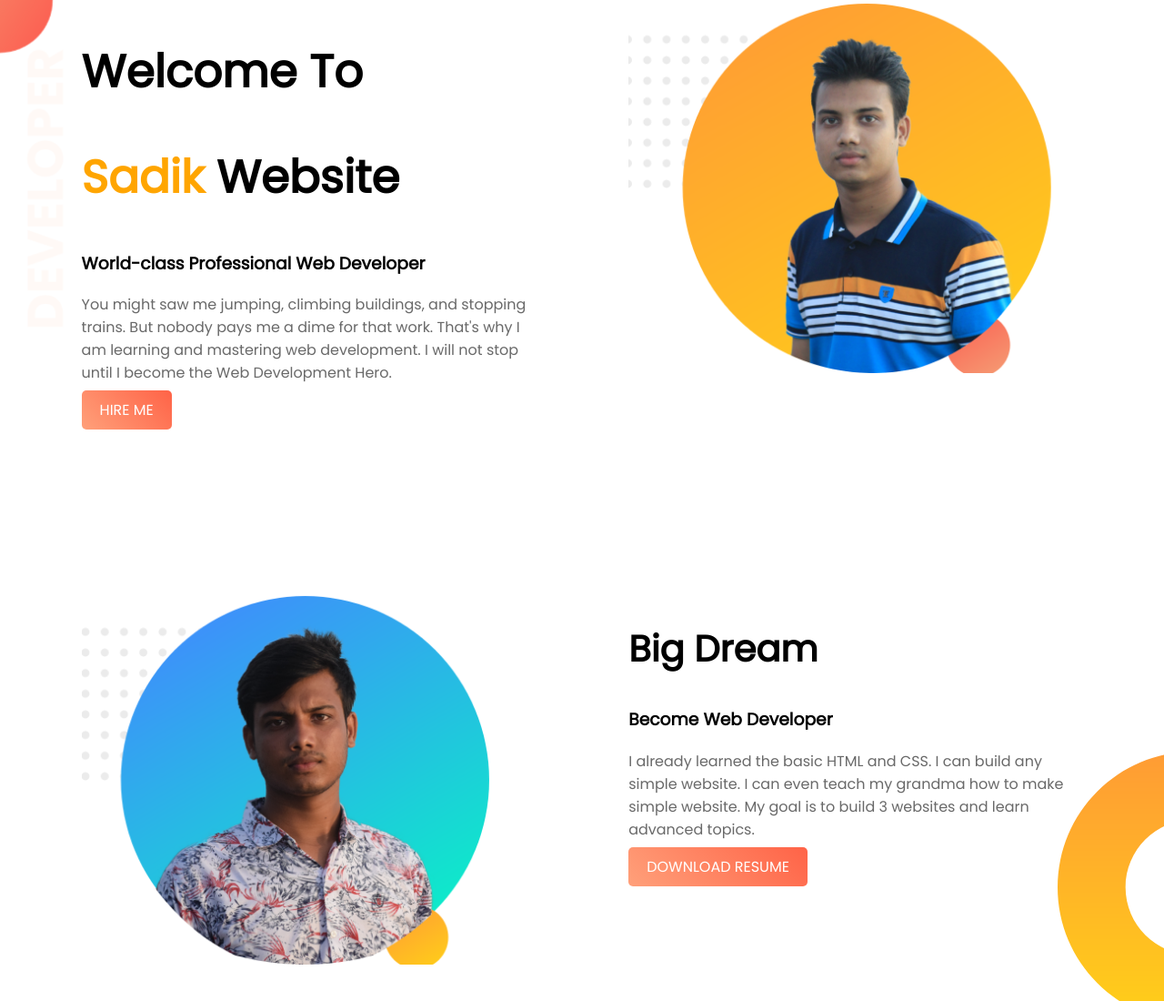
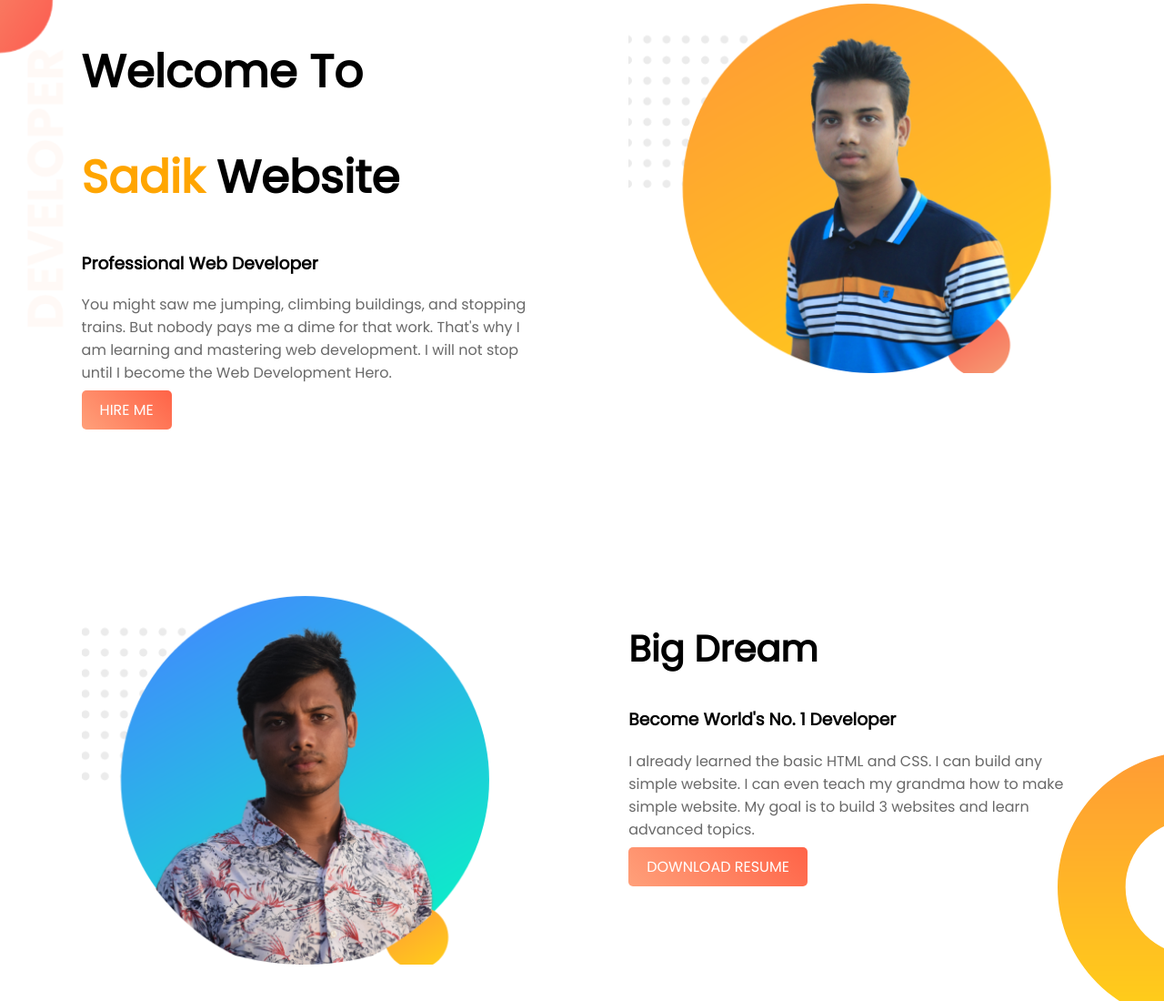
Before and after one commit to iamsadik/web-portfolio, a plain HTML site: page index.html in a window 1280 px wide. Shown: the top 1100 px of the page at 91% size. Drawn offline with Linux system fonts and the light colour scheme.

Commit message:
full ready website

```diff
--- a/index.html
+++ b/index.html
@@ -13,7 +13,7 @@
     <div class="half-width">
         <h1>Welcome To</h1>
         <h1><span class="orange-hilight">Sadik</span> Website</h1>
-        <h3>World-class Professional Web Developer</h3>
+        <h3>Professional Web Developer</h3>
         <p>You might saw me jumping, climbing buildings, and stopping trains. But nobody pays me a dime for that work. That's why I am learning and mastering web development. I will not stop until I become the Web Development Hero.</p>
         <a class="link-button" target="_blank" href="https://www.linkedin.com/in/sadik-rahman-32a33b1a1/">Hire Me</a>
     </div>
@@ -27,7 +27,7 @@
     </div>
     <div class="half-width">
         <h2>Big Dream</h2>
-        <h3>Become Web Developer</h3>
+        <h3>Become World's No. 1 Developer</h3>
         <p>I already learned the basic HTML and CSS. I can build any simple website. I can even teach my grandma how to make simple website. My goal is to build 3 websites and learn advanced topics.
 
         </p>
```
